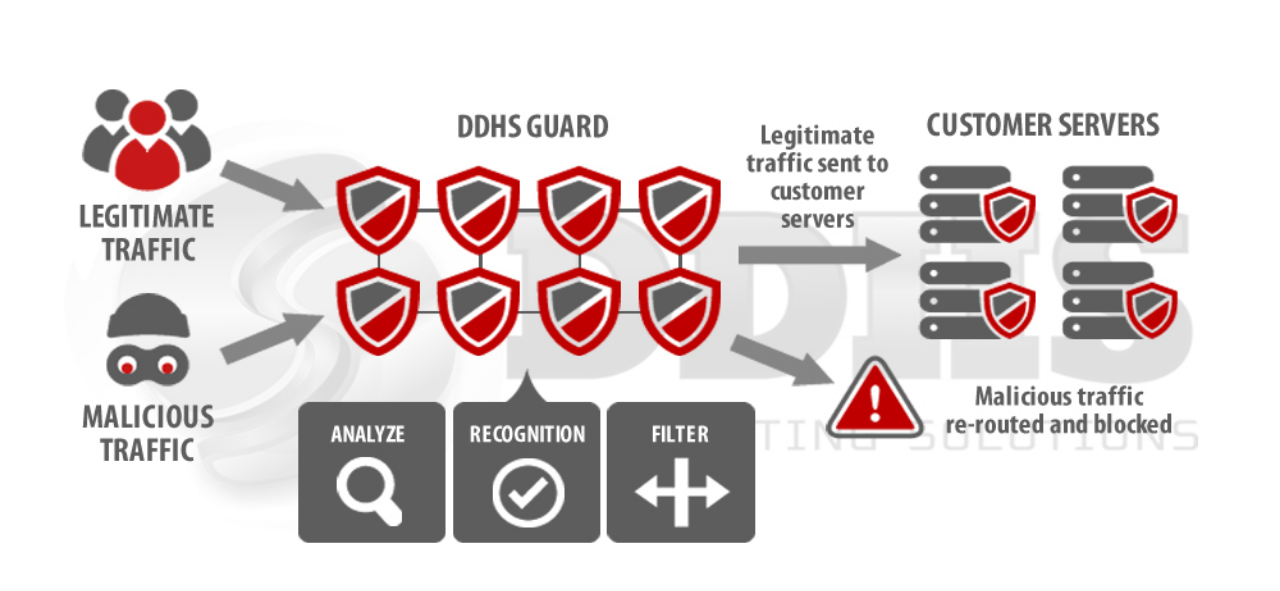
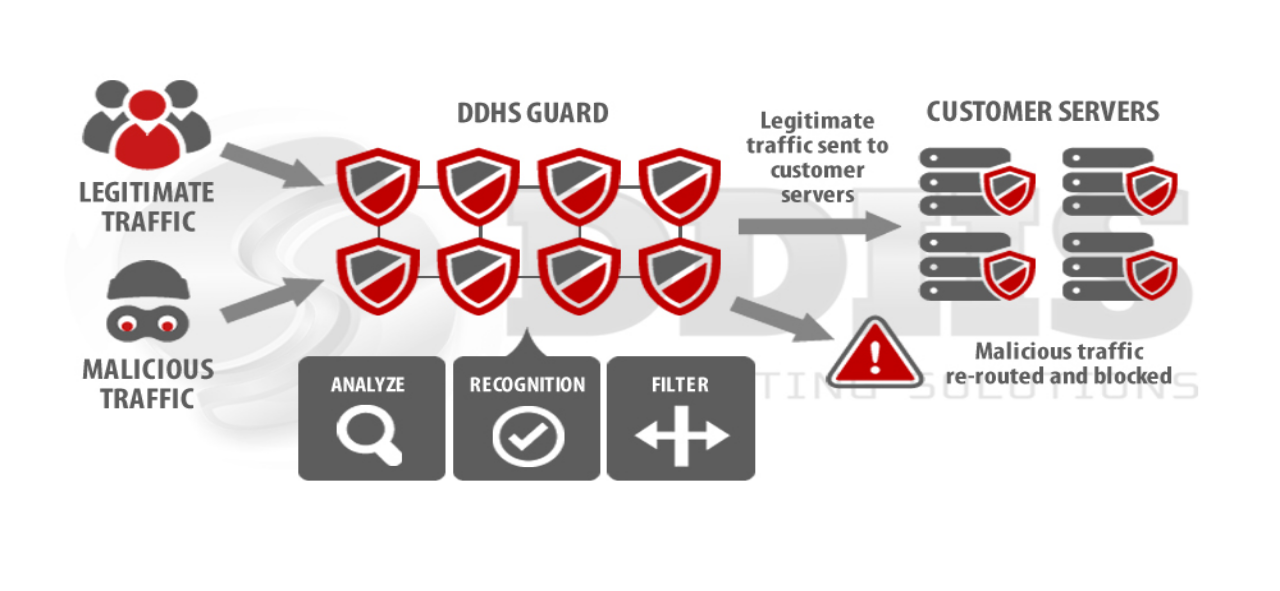
Before and after one commit to fernal9301/antiddos, a plain HTML site: page index.html in a window 1280 px wide. Shown: the part 200-791 px from the top of the page. Drawn offline with Linux system fonts and the light colour scheme.

Commit message:
Update main.css

```diff
--- a/main.css
+++ b/main.css
@@ -6,7 +6,7 @@
 
 .hacker-img {
   width: 100%;
-  height: auto;
+  height: 560px;
 }
 
 .description {
```
